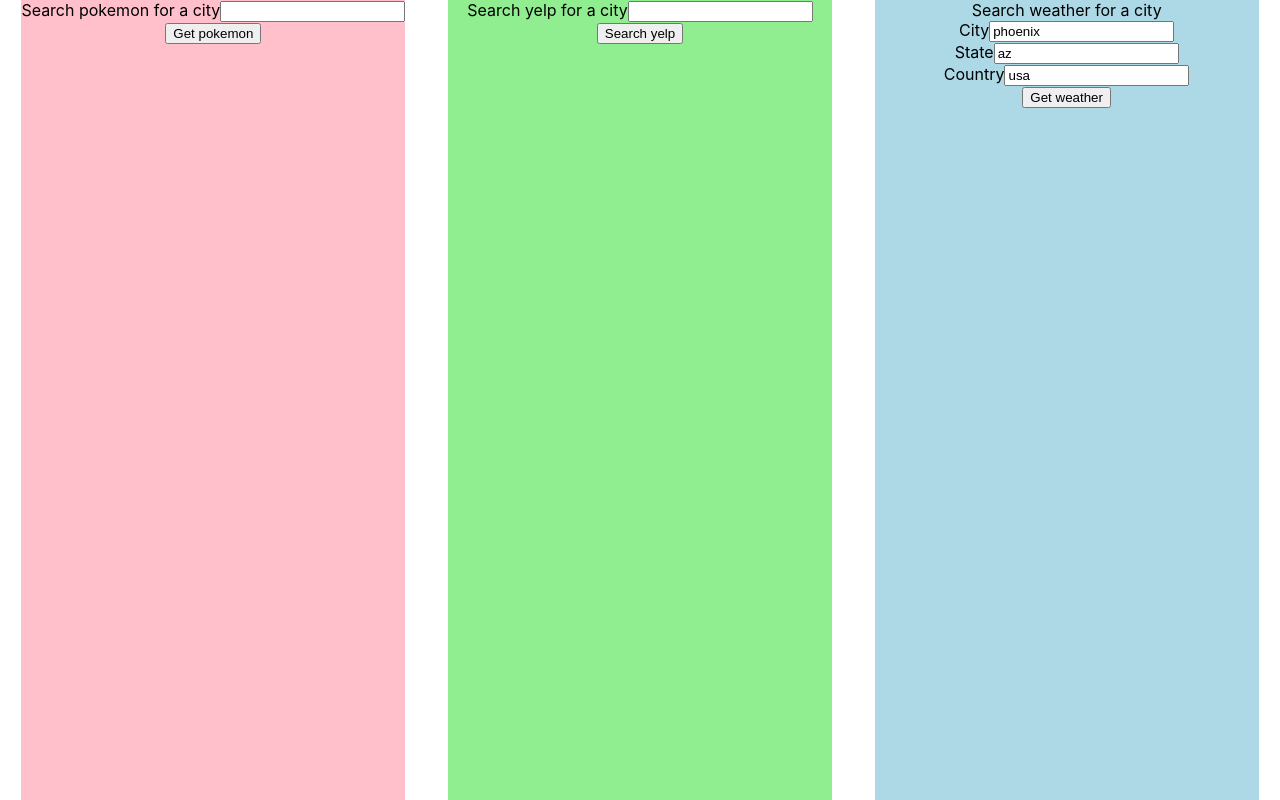
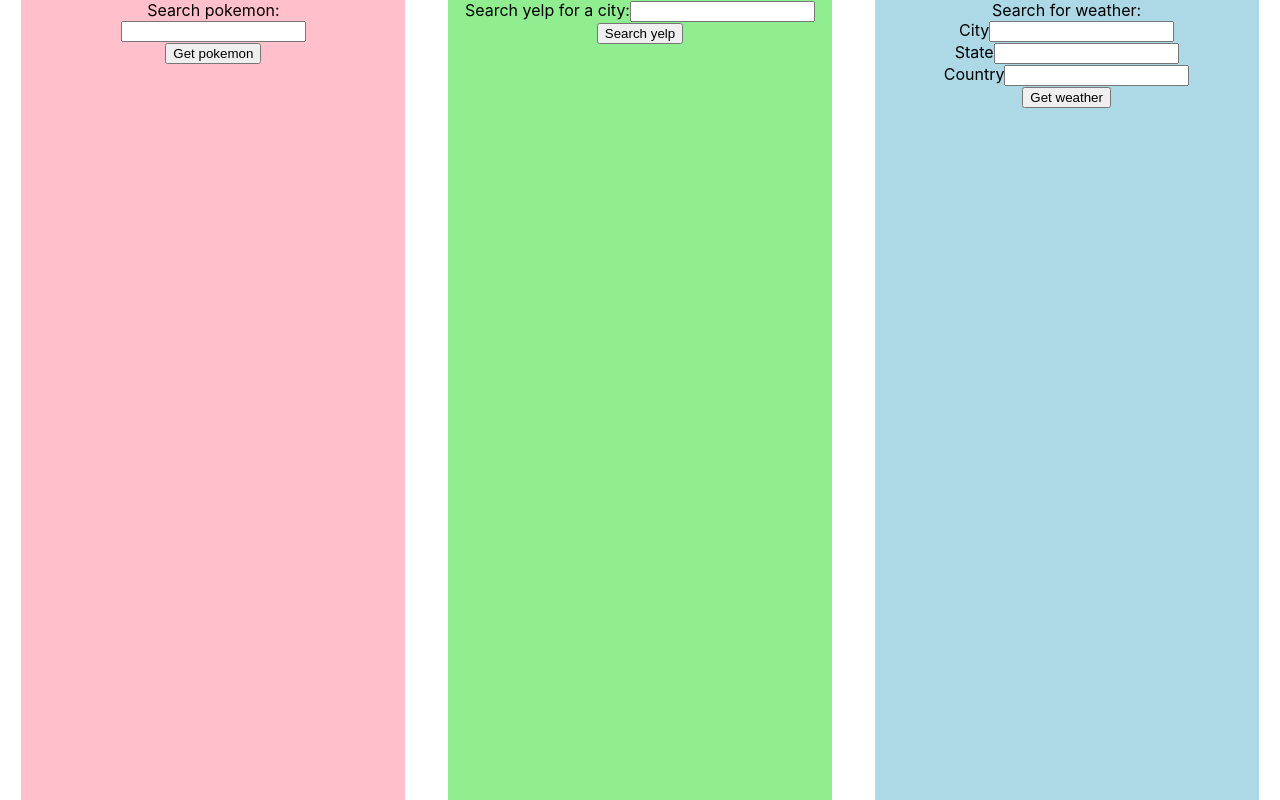
Before and after one commit to Sam-Melius/Api-half, a React (Create React App) app: page / in a window 1280 px wide. Built offline with nearby package versions, Linux system fonts and the light colour scheme.

Commit message:
all rendering

```diff
--- a/src/BusinessesList.js
+++ b/src/BusinessesList.js
@@ -4,7 +4,8 @@ export default function BusinessesList({ businesses }) {
   return (
     <div>
       {businesses.map((business, i) => <div key={business.name + i}>
-        <p>{business.name}</p>
+        <p>Business Name: {business.name}</p>
+        <p>Price: {business.price}</p>
         <img src={business.image_url} />
       </div>)}
     </div>
--- a/src/PokemonList.js
+++ b/src/PokemonList.js
@@ -4,7 +4,9 @@ export default function PokemonList({ pokemon }) {
   return (
     <div>
       {pokemon.map((poke, i) => <div key={poke.pokemon + i}>
-        <p>{poke.pokemon}</p>
+        <p>Name: {poke.pokemon}</p>
+        <p>Type 1: {poke.type_1}</p>
+        <p>Type2 : {poke.type_2}</p>
         <img src={poke.url_image} />
       </div>)}
     </div>
--- a/src/PokemonSearch.js
+++ b/src/PokemonSearch.js
@@ -26,8 +26,11 @@ export default function PokemonSearch() {
     <section className='pokemon'>
       {/* make the fetch on submit */}
       <form onSubmit={handlePokemonSubmit}>
-            Search pokemon for a city
-        <input onChange={e => setSearch(e.target.value)} />
+            Search pokemon:
+        <label>
+          <input onChange={e => setSearch(e.target.value)} />
+        </label>
+
 
         {/* add inputs/labels for city name, state, and country, using all the things we need with react forms. Don't forget to use the value property to sync these up with the default values in react state */}
         <button>Get pokemon</button>
--- a/src/WeatherList.js
+++ b/src/WeatherList.js
@@ -1,11 +1,16 @@
 import React from 'react';
 
 export default function WeatherList({ forecast }) {
+  function date(dt) {
+    return new Date(dt * 1000).toUTCString();
+  }
   return (
     <div>
       {forecast.map((weather, i) => <div key={weather.dt + i}>
-        <p>Date: {weather.dt}</p>
-        <p>Clouds {weather.clouds}</p>
+        <p>Date: {date(weather.dt)}</p>
+        <p>Clouds: {weather.clouds}</p>
+        {/* <p>Temperature: {weather.temp}</p> */}
+        <p>Wind Speed: {weather.wind_speed}</p>
       </div>)}
     </div>
   );
--- a/src/WeatherSearch.js
+++ b/src/WeatherSearch.js
@@ -27,15 +27,15 @@ export default function WeatherSearch() {
     <section className='weather'>
       {/* make the fetch on submit */}
       <form onSubmit={handleWeatherSubmit}>
-            Search weather for a city
+            Search for weather:
         <label>City
-          <input onChange={e => setCity(e.target.value)} value={city} />
+          <input onChange={e => setCity(e.target.value)} />
         </label>
         <label>State
-          <input onChange={e => setState(e.target.value)} value={state} />
+          <input onChange={e => setState(e.target.value)} />
         </label>
         <label>Country
-          <input onChange={e => setCountry(e.target.value)} value={country} />
+          <input onChange={e => setCountry(e.target.value)} />
         </label>
 
         {/* add inputs/labels for city name, state, and country, using all the things we need with react forms. Don't forget to use the value property to sync these up with the default values in react state */}
--- a/src/YelpSearch.js
+++ b/src/YelpSearch.js
@@ -25,7 +25,7 @@ export default function YelpSearch() {
     <section className='yelp'>
       {/* make the fetch on submit */}
       <form onSubmit={handleYelpSubmit}>
-        Search yelp for a city
+        Search yelp for a city:
         <input onChange={e => setSearch(e.target.value)} />
         {/* add inputs/labels for city name, state, and country, using all the things we need with react forms. Don't forget to use the value property to sync these up with the default values in react state */}
         <button>Search yelp</button>
```
Also changed, not shown: 1 other file (tests, documents, lock files or other folders).
